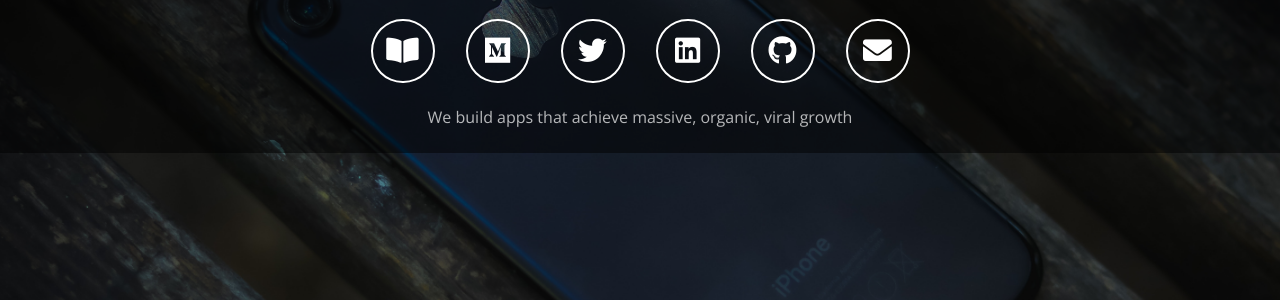
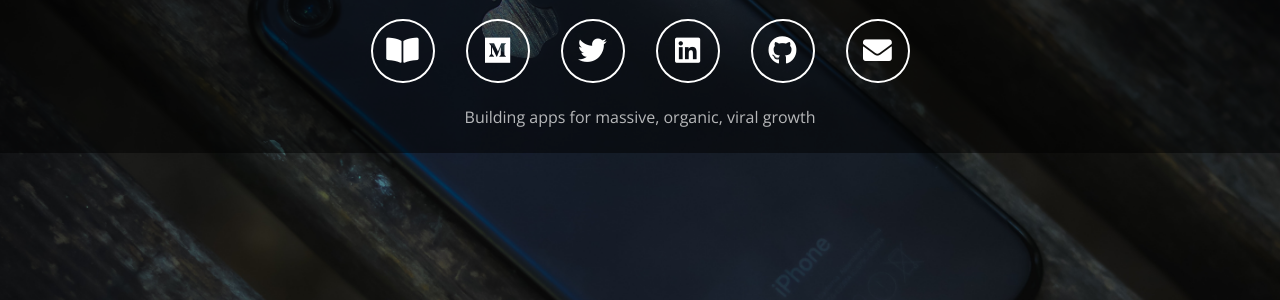
Before and after one commit to thedrbits/gogreenmango, a Jekyll site: the page built from index.html, in a window 1280 px wide. Shown: the part 354-654 px from the top of the page. Built offline with Jekyll 4.4.1, drawn with Linux system fonts in a browser that asks for light colours; nearby versions of some CDN libraries.

Commit message:
tagline adjustment

```diff
--- a/_config.yml
+++ b/_config.yml
@@ -98,6 +98,6 @@ links:
 # Extra HTML which will be displayed below the links. Keep it short. Leave empty to disable.
 #extra_html:
 extra_html: >
-    We build apps that achieve massive, organic, viral growth
+    Building apps for massive, organic, viral growth
 
 #EOF
```
